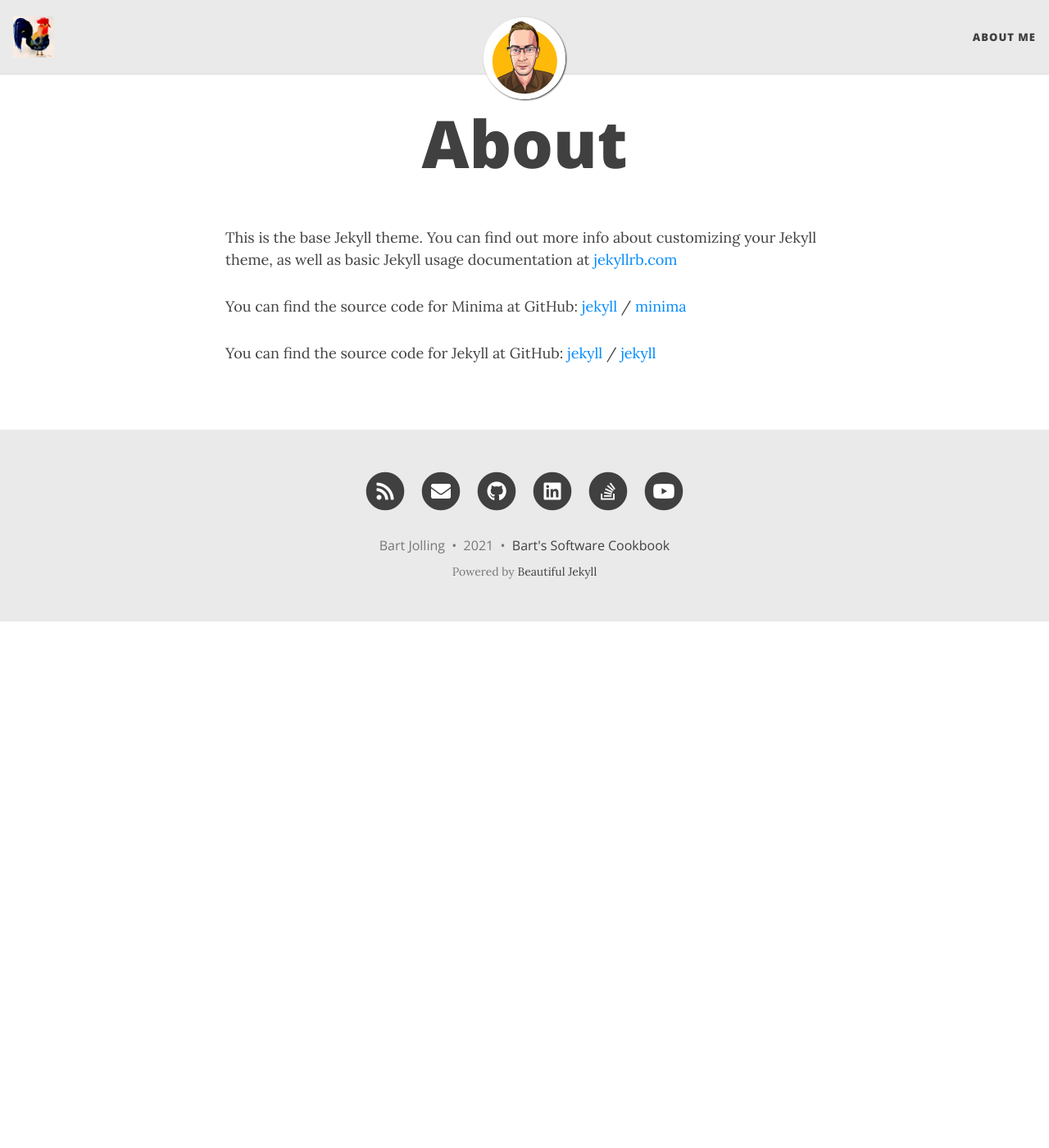
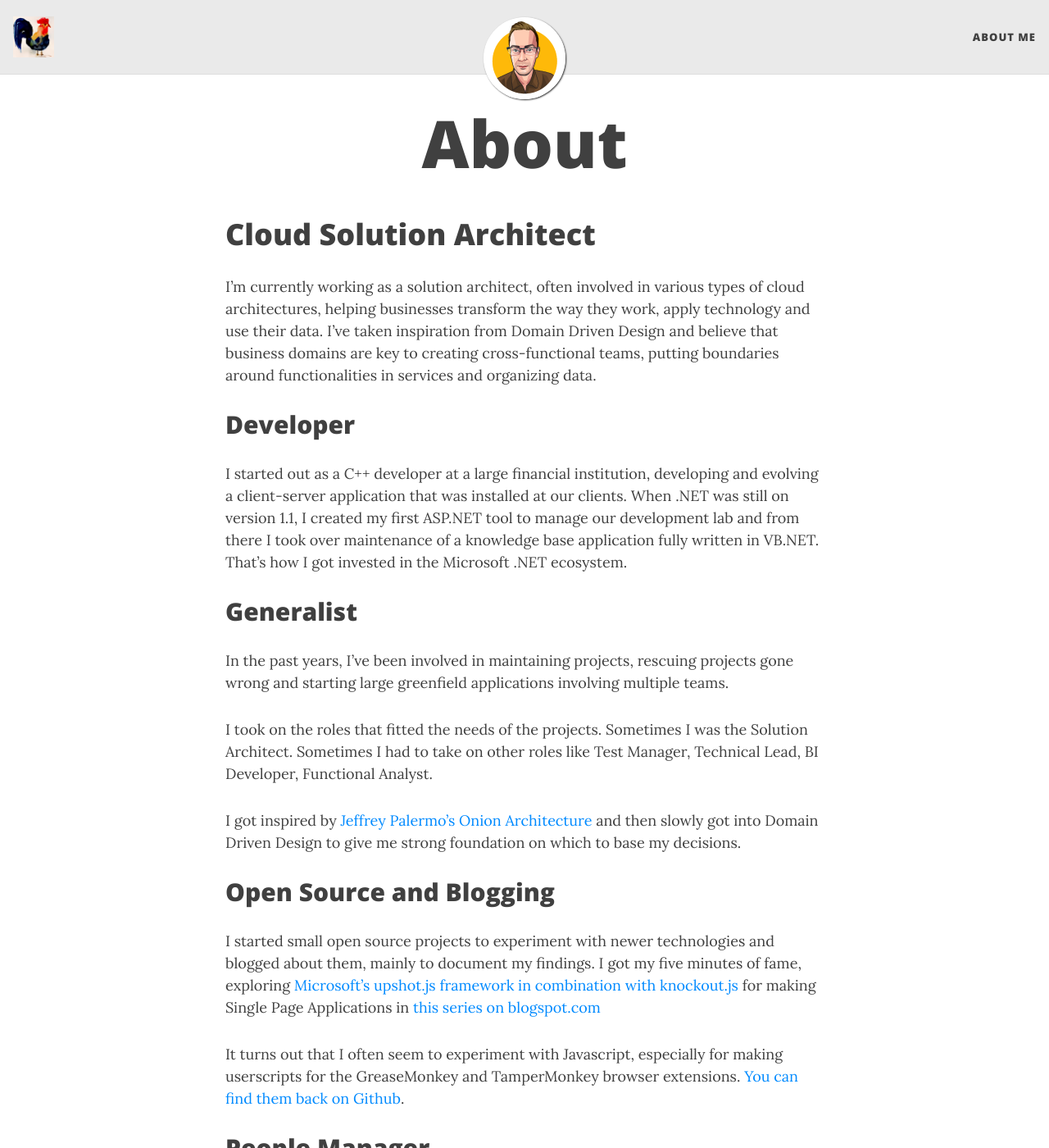
Before and after one commit to BartJolling/bartjolling.github.io, a Jekyll site: the page built from about.md, in a window 1280 px wide and 1400 px high. Shown: the whole window at 82% size. Built offline with Jekyll 4.4.1, drawn with Linux system fonts in a browser that asks for light colours; nearby versions of some CDN libraries; some of the changed text lies outside the part shown.

Commit message:
Added Content for about me

```diff
--- a/about.md
+++ b/about.md
@@ -4,15 +4,30 @@ title: About
 permalink: /about/
 ---
 
-This is the base Jekyll theme. You can find out more info about customizing your Jekyll theme, as well as basic Jekyll usage documentation at [jekyllrb.com](https://jekyllrb.com/)
+# Cloud Solution Architect
+I'm currently working as a solution architect, often involved in various types of cloud architectures, helping businesses transform the way they work, apply technology and use their data. I've taken inspiration from Domain Driven Design and believe that business domains are key to creating cross-functional teams, putting boundaries around functionalities in services and organizing data.
 
-You can find the source code for Minima at GitHub:
-[jekyll][jekyll-organization] /
-[minima](https://github.com/jekyll/minima)
+## Developer
+I started out as a C++ developer at a large financial institution, developing and evolving a client-server application that was installed at our clients. When .NET was still on version 1.1, I created my first ASP.NET tool to manage our development lab and from there I took over maintenance of a knowledge base application fully written in VB.NET. That's how I got invested in the Microsoft .NET ecosystem.
 
-You can find the source code for Jekyll at GitHub:
-[jekyll][jekyll-organization] /
-[jekyll](https://github.com/jekyll/jekyll)
+## Generalist
+In the past years, I've been involved in maintaining projects, rescuing projects gone wrong and starting large greenfield applications involving multiple teams.
 
+I took on the roles that fitted the needs of the projects. Sometimes I was the Solution Architect. Sometimes I had to take on other roles like Test Manager, Technical Lead, BI Developer, Functional Analyst.
 
-[jekyll-organization]: https://github.com/jekyll
+I got inspired by [Jeffrey Palermo’s Onion Architecture](https://jeffreypalermo.com/2008/07/the-onion-architecture-part-1/) and then slowly got into Domain Driven Design to give me strong foundation on which to base my decisions.
+
+## Open Source and Blogging
+I started small open source projects to experiment with newer technologies and blogged about them, mainly to document my findings. I got my five minutes of fame, exploring [Microsoft’s upshot.js framework in combination with knockout.js]( https://visualstudiomagazine.com/articles/2012/06/01/the-upshot-its-a-knockout.aspx) for making Single Page Applications in [this series on blogspot.com]( http://bartjolling.blogspot.com/2012/02/building-single-page-apps-with-aspnet.html)
+
+It turns out that I often seem to experiment with Javascript, especially for making userscripts for the GreaseMonkey and TamperMonkey browser extensions. [You can find them back on Github]( https://github.com/BartJolling).
+
+## People Manager
+While growing in experience, I started guiding junior developers, medior consultants and at one point I managed 4 teams purely from a people management point of view.
+
+Even as this was a natural career progression and I did enjoy doing it, I missed the hands-on experience and having an impact on technological and functional topics.
+
+## The Cloud
+Although I started out on Microsoft Azure long time ago and recently helped a client build his data sharing platform on it, I’ve also been involved in initiatives of clients adopting Amazon Webservices (AWS), migrating to the Google Cloud Platform (GCP) or building a hybrid solution with a Kubernetes in the cloud and Openshift on-premise.
+
+So today I am building roadmaps and executing cloud adoption projects, regardless of the underlying cloud provider, to help clients adapt their organization, their development and operational processes, their technology choices … to find the real benefit that a cloud solution has to offer.
```
